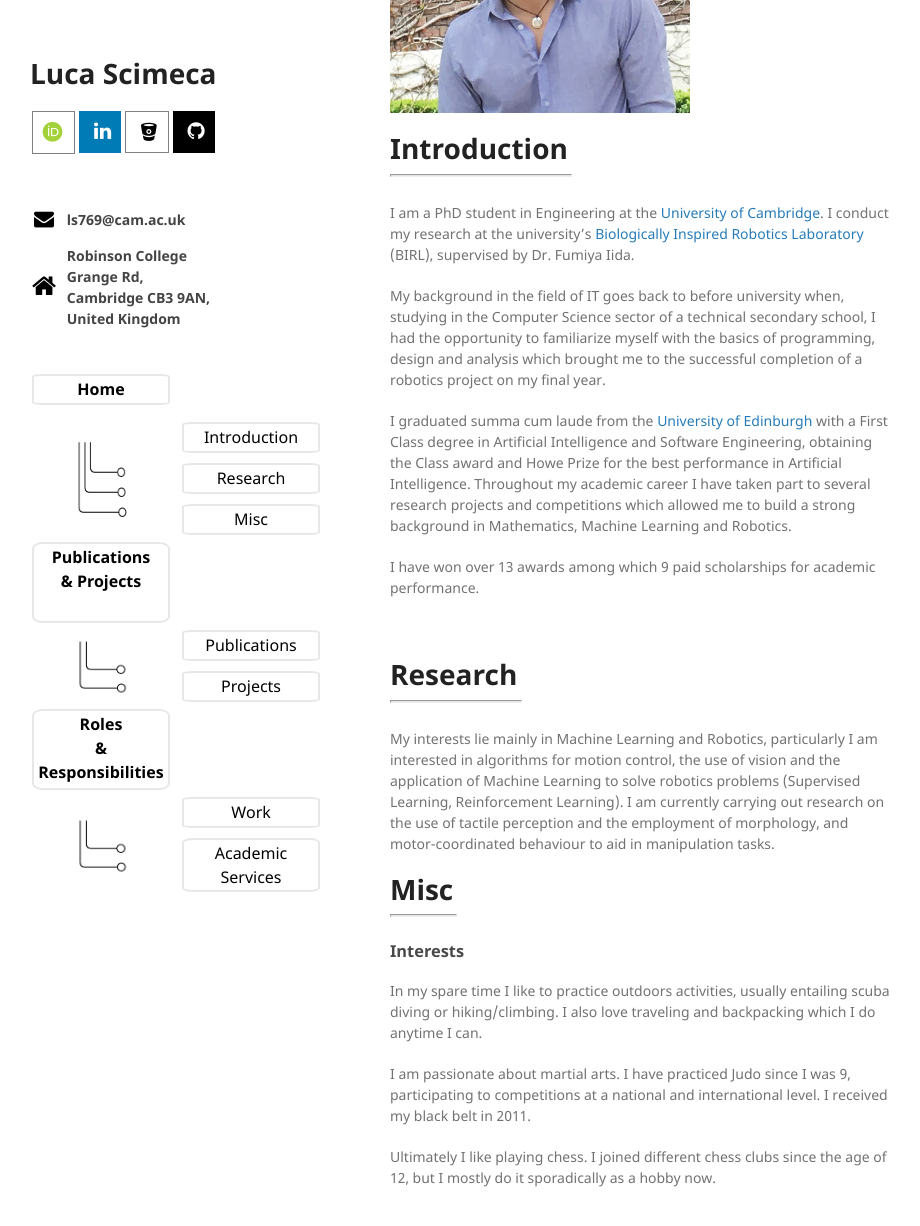
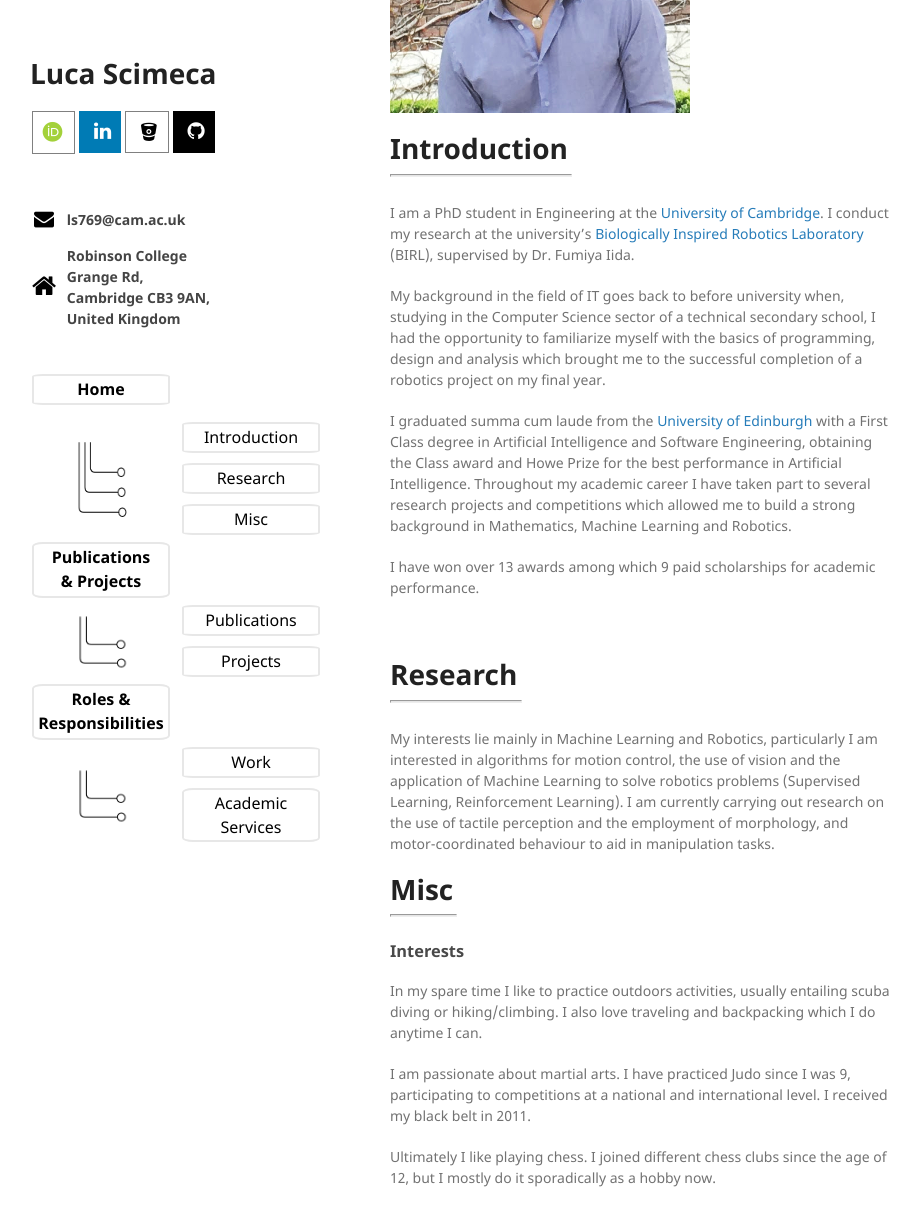
Before and after one commit to lucascimeca/lucascimeca.github.io, a Jekyll site: the page built from index.md, in a window 1280 px wide and 1400 px high, scrolled down 283 px. Shown: the top 1226 px of the window, without its empty margins (180-1100 px from the left). Built offline with Jekyll 4.4.1, drawn with Linux system fonts in a browser that asks for light colours; nearby versions of some CDN libraries; some web fonts are replaced; the repository's description, which GitHub fills in, is left out.

Commit message:
Update default.html

```diff
--- a/_layouts/default.html
+++ b/_layouts/default.html
@@ -89,7 +89,7 @@
             <td><a href="https://lucascimeca.github.io/publications#-publications---" class="button-hover" style="vertical-align:middle">Publications </a> </td></tr>
           <tr><td><a href="https://lucascimeca.github.io/publications#-projects" class="button-hover" style="vertical-align:middle">Projects</a> </td></tr>
           <tr>
-            <th><a href="https://lucascimeca.github.io/responsibilities" class="button-hover-large" style="vertical-align:middle">Roles </br>& Responsibilities</a> </td></th>
+            <th><a href="https://lucascimeca.github.io/responsibilities" class="button-hover-large" style="vertical-align:middle">Roles & Responsibilities</a> </td></th>
             <td></td>
           </tr>
           <tr>
--- a/assets/css/style.scss
+++ b/assets/css/style.scss
@@ -80,7 +80,7 @@
     transition-duration: 0.4s;
     cursor: pointer;
     width: 130px;
-    height: 75px;
+    height: 50px;
     border-radius: 8%;
 }
 .button-hover-large {
```
